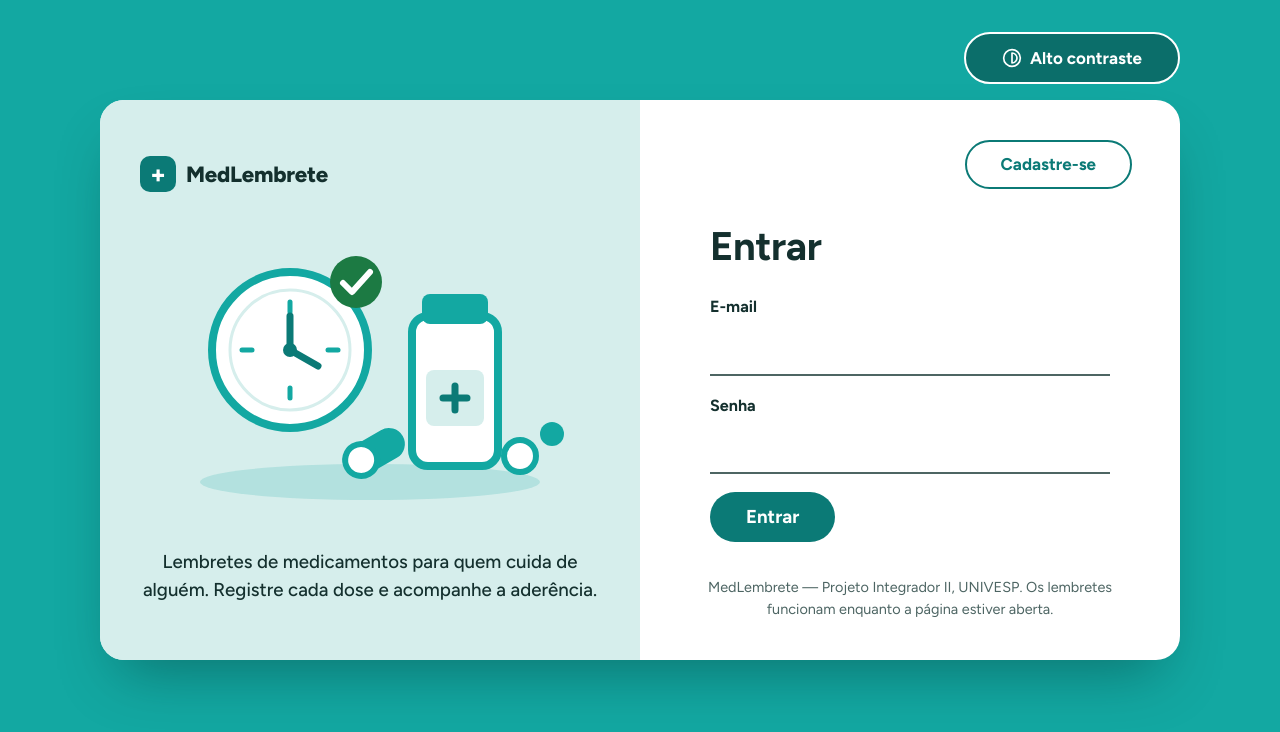
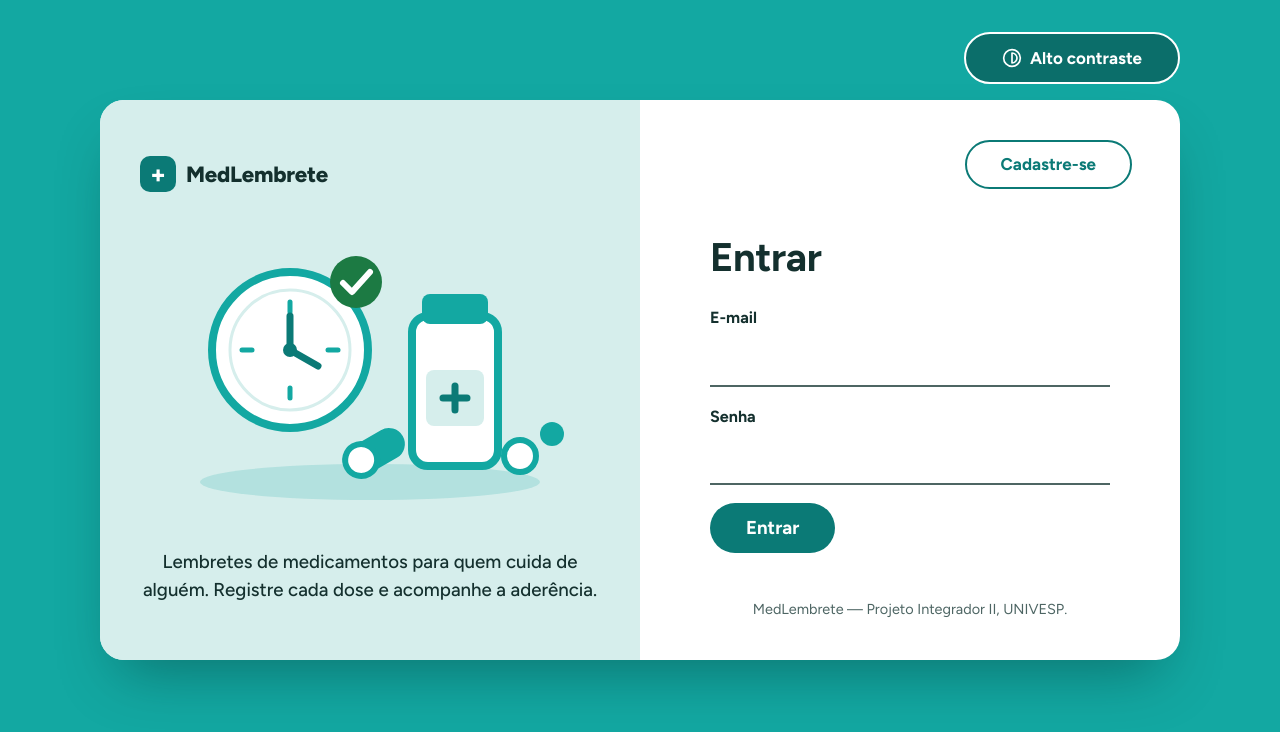
Before and after one commit to medlembrete-univesp/medlembrete, a Next.js app: page /login in a window 1280 px wide. Shown: the top 732 px of the page. Built offline with nearby package versions, Linux system fonts and the light colour scheme; no server answers.

Commit message:
Encurta o rodapé do cartão de login e cadastro

```diff
--- a/src/app/(publico)/layout.tsx
+++ b/src/app/(publico)/layout.tsx
@@ -36,10 +36,7 @@ export default function LayoutPublico({ children }: { children: ReactNode }) {
           <main id="conteudo" tabIndex={-1} className="cartao-login-form">
             {children}
           </main>
-          <p className="cartao-login-rodape">
-            MedLembrete — Projeto Integrador II, UNIVESP. Os lembretes funcionam enquanto a página estiver
-            aberta.
-          </p>
+          <p className="cartao-login-rodape">MedLembrete — Projeto Integrador II, UNIVESP.</p>
         </section>
       </div>
     </div>
```
